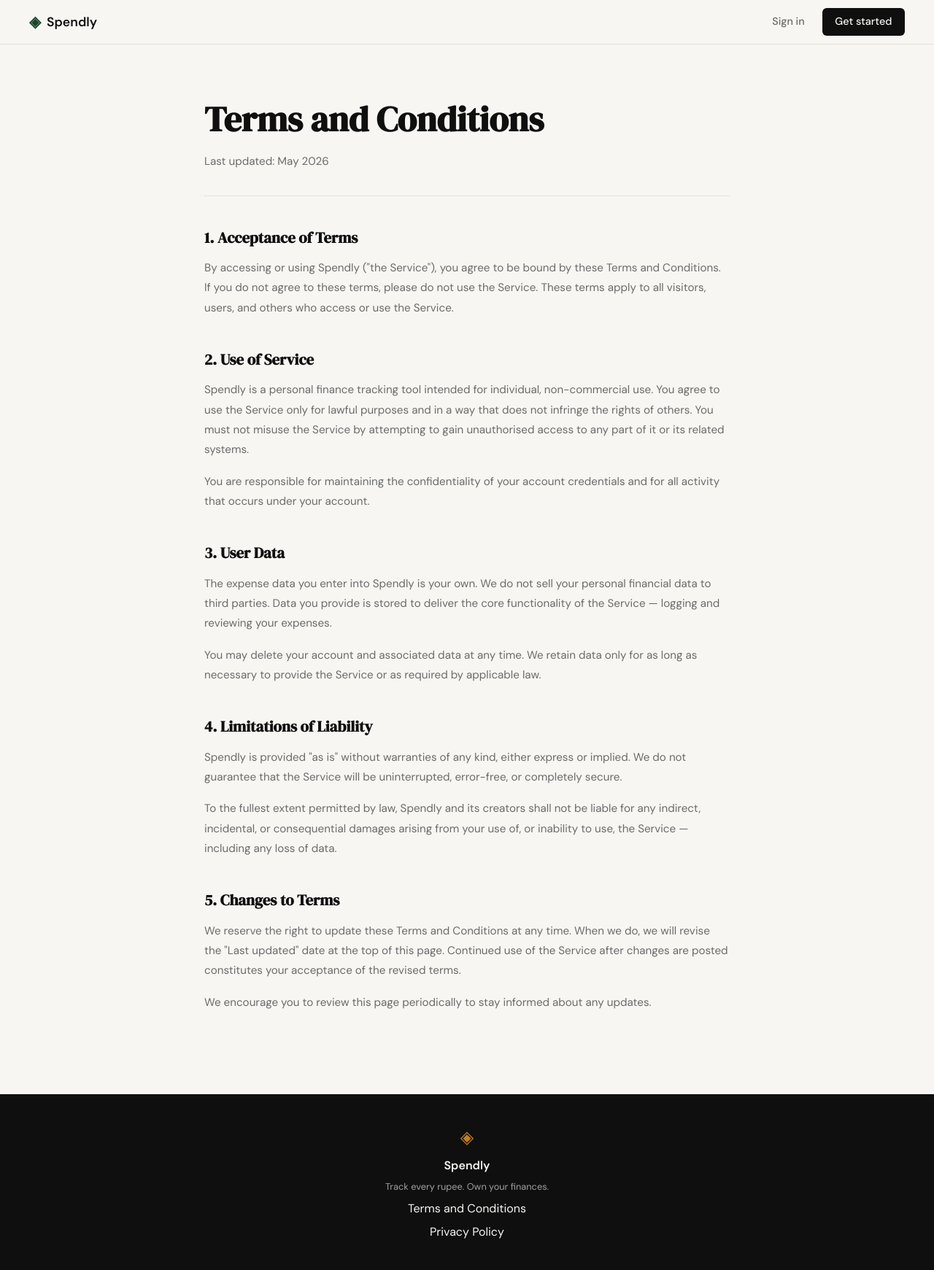
After one commit to nikeshgamal24/spendly, a Flask app: page /terms in a window 1280 px wide. The commit adds this page. Shown: the whole page at 73% size. Run offline with Flask 3, Linux system fonts and the light colour scheme.

Commit message:
landing: add terms and conditions page and route

```diff
--- a/app.py
+++ b/app.py
@@ -20,6 +20,11 @@ def register():
 @app.route("/login")
 def login():
     return render_template("login.html")
+
+
+@app.route("/terms")
+def terms():
+    return render_template("terms.html")
 
 
 # ------------------------------------------------------------------ #
--- a/static/css/style.css
+++ b/static/css/style.css
@@ -508,6 +508,49 @@ a { color: inherit; text-decoration: none; }
 }
 
 /* ------------------------------------------------------------------ */
+/* Terms / static content pages                                        */
+/* ------------------------------------------------------------------ */
+
+.terms-page {
+    padding: 4rem 2rem 6rem;
+}
+
+.terms-inner {
+    max-width: 720px;
+    margin: 0 auto;
+}
+
+.terms-inner h1 {
+    font-family: var(--font-display);
+    font-size: clamp(2rem, 4vw, 3rem);
+    color: var(--ink);
+    margin-bottom: 0.4rem;
+}
+
+.terms-updated {
+    font-size: 0.85rem;
+    color: var(--ink-faint);
+    margin-bottom: 3rem;
+    padding-bottom: 2rem;
+    border-bottom: 1px solid var(--border);
+}
+
+.terms-inner h2 {
+    font-family: var(--font-display);
+    font-size: 1.3rem;
+    color: var(--ink);
+    margin-top: 2.5rem;
+    margin-bottom: 0.75rem;
+}
+
+.terms-inner p {
+    font-size: 0.95rem;
+    color: var(--ink-muted);
+    line-height: 1.8;
+    margin-bottom: 1rem;
+}
+
+/* ------------------------------------------------------------------ */
 /* Responsive                                                          */
 /* ------------------------------------------------------------------ */
 
--- a/templates/base.html
+++ b/templates/base.html
@@ -34,7 +34,7 @@
             <span class="brand-icon">◈</span>
             <span class="footer-name">Spendly</span>
             <p class="footer-copy">Track every rupee. Own your finances.</p>
-            <a href="#">Terms and Conditions</a>
+            <a href="/terms">Terms and Conditions</a>
             <a href="#">Privacy Policy</a>
         </div>
     </footer>
--- /dev/null
+++ b/templates/terms.html
@@ -0,0 +1,65 @@
+{% extends "base.html" %}
+
+{% block title %}Terms and Conditions — Spendly{% endblock %}
+
+{% block content %}
+
+<section class="terms-page">
+    <div class="terms-inner">
+        <h1>Terms and Conditions</h1>
+        <p class="terms-updated">Last updated: May 2026</p>
+
+        <h2>1. Acceptance of Terms</h2>
+        <p>
+            By accessing or using Spendly ("the Service"), you agree to be bound by these Terms and
+            Conditions. If you do not agree to these terms, please do not use the Service. These terms
+            apply to all visitors, users, and others who access or use the Service.
+        </p>
+
+        <h2>2. Use of Service</h2>
+        <p>
+            Spendly is a personal finance tracking tool intended for individual, non-commercial use.
+            You agree to use the Service only for lawful purposes and in a way that does not infringe
+            the rights of others. You must not misuse the Service by attempting to gain unauthorised
+            access to any part of it or its related systems.
+        </p>
+        <p>
+            You are responsible for maintaining the confidentiality of your account credentials and for
+            all activity that occurs under your account.
+        </p>
+
+        <h2>3. User Data</h2>
+        <p>
+            The expense data you enter into Spendly is your own. We do not sell your personal financial
+            data to third parties. Data you provide is stored to deliver the core functionality of the
+            Service — logging and reviewing your expenses.
+        </p>
+        <p>
+            You may delete your account and associated data at any time. We retain data only for as long
+            as necessary to provide the Service or as required by applicable law.
+        </p>
+
+        <h2>4. Limitations of Liability</h2>
+        <p>
+            Spendly is provided "as is" without warranties of any kind, either express or implied. We do
+            not guarantee that the Service will be uninterrupted, error-free, or completely secure.
+        </p>
+        <p>
+            To the fullest extent permitted by law, Spendly and its creators shall not be liable for any
+            indirect, incidental, or consequential damages arising from your use of, or inability to use,
+            the Service — including any loss of data.
+        </p>
+
+        <h2>5. Changes to Terms</h2>
+        <p>
+            We reserve the right to update these Terms and Conditions at any time. When we do, we will
+            revise the "Last updated" date at the top of this page. Continued use of the Service after
+            changes are posted constitutes your acceptance of the revised terms.
+        </p>
+        <p>
+            We encourage you to review this page periodically to stay informed about any updates.
+        </p>
+    </div>
+</section>
+
+{% endblock %}
```
